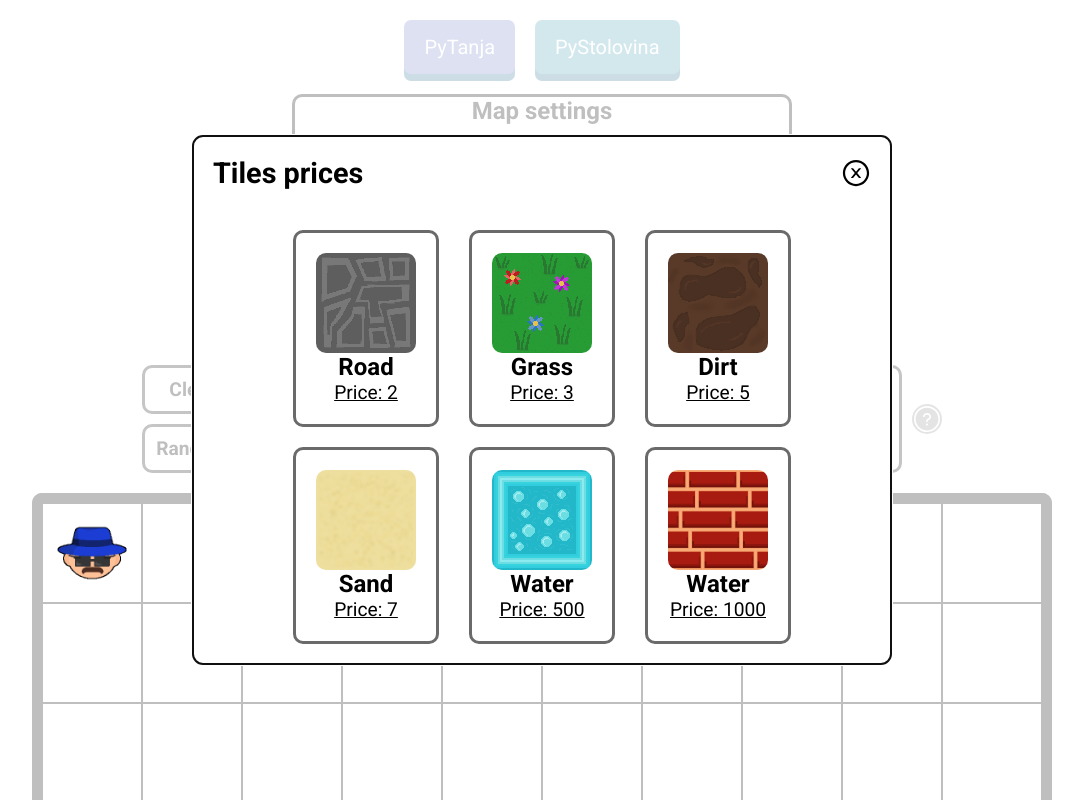
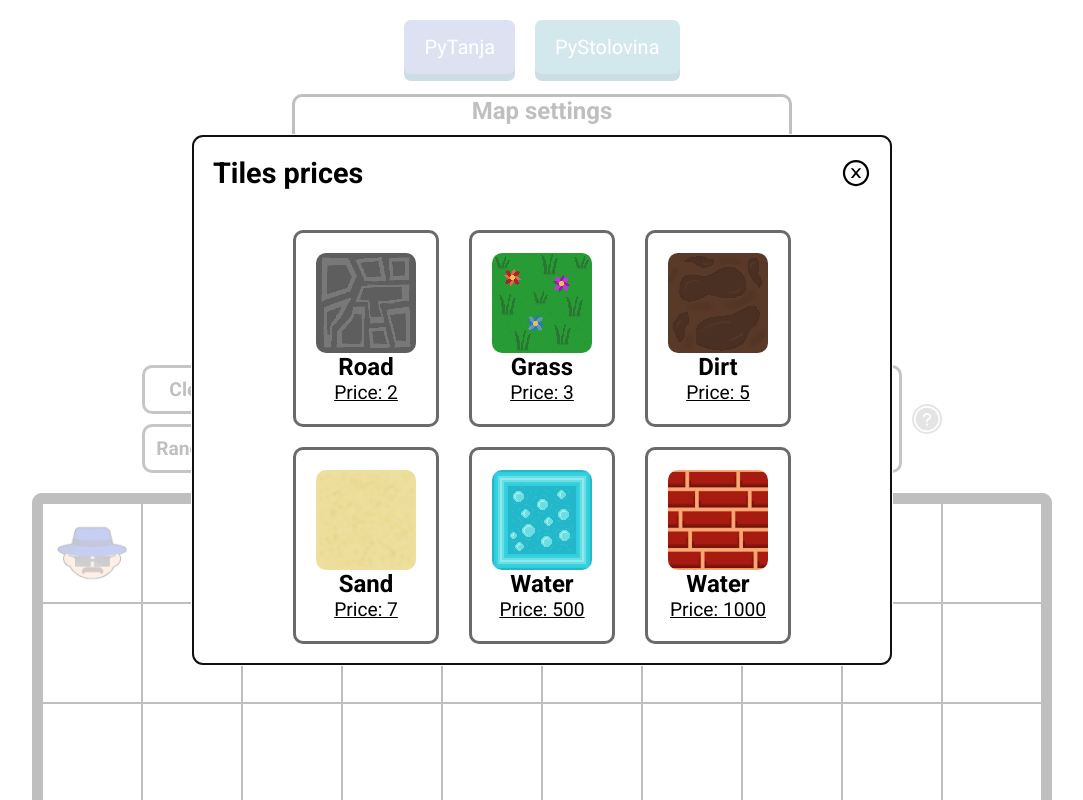
Before and after one commit to ensarhamzic/artificial-intelligence-client, a React (Create React App) app: page / in a window 1280 px wide. Both pictures are taken after a click on the icon 1025 px from the left and 419 px from the top of the page. Shown: the top 800 px of the page, without its empty margins (98-1181 px from the left). Built offline with nearby package versions, Linux system fonts and the light colour scheme.

Commit message:
ui changes

```diff
--- a/src/components/PyTanjaTileSelector/PyTanjaTileSelector.js
+++ b/src/components/PyTanjaTileSelector/PyTanjaTileSelector.js
@@ -28,9 +28,14 @@ const PyTanjaTileSelector = ({
 }) => {
   const [detailsOpened, setDetailsOpened] = useState(false)
 
+  const modalStyle = {
+    overlay: { zIndex: 1000 },
+  }
+
   return (
     <>
       <ReactModal
+        style={modalStyle}
         isOpen={detailsOpened}
         className={classes.modal}
         appElement={document.getElementById("modal")}
```
